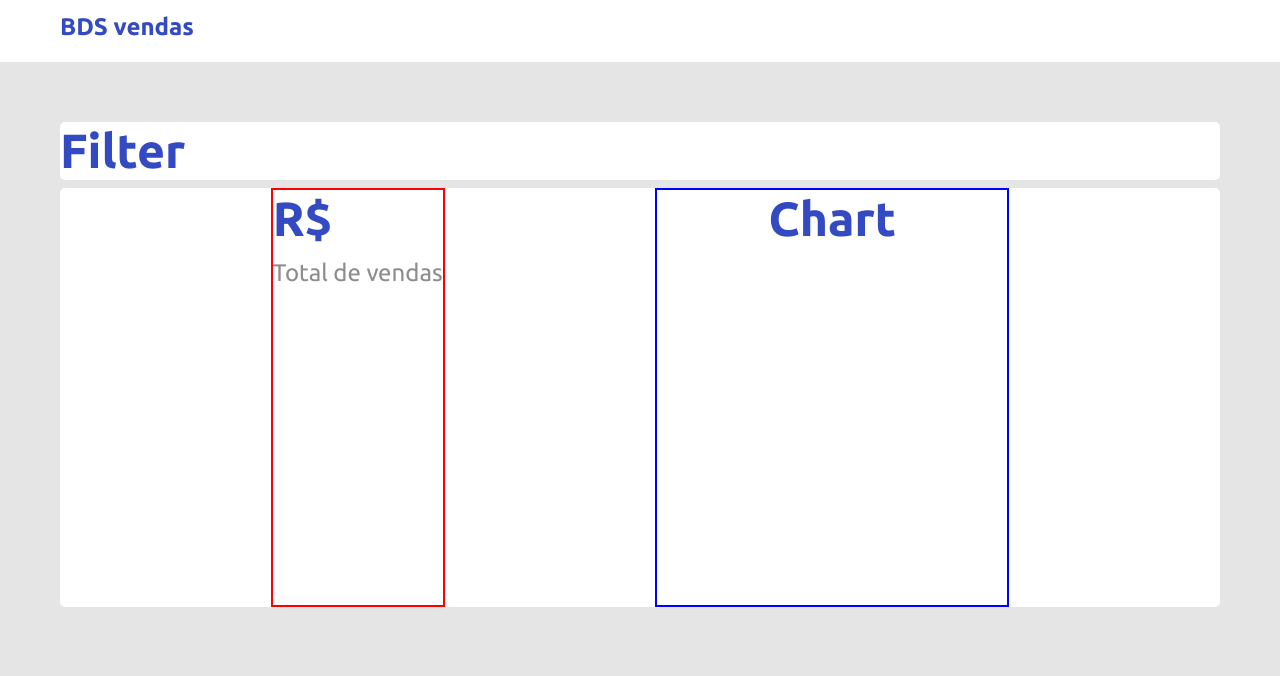
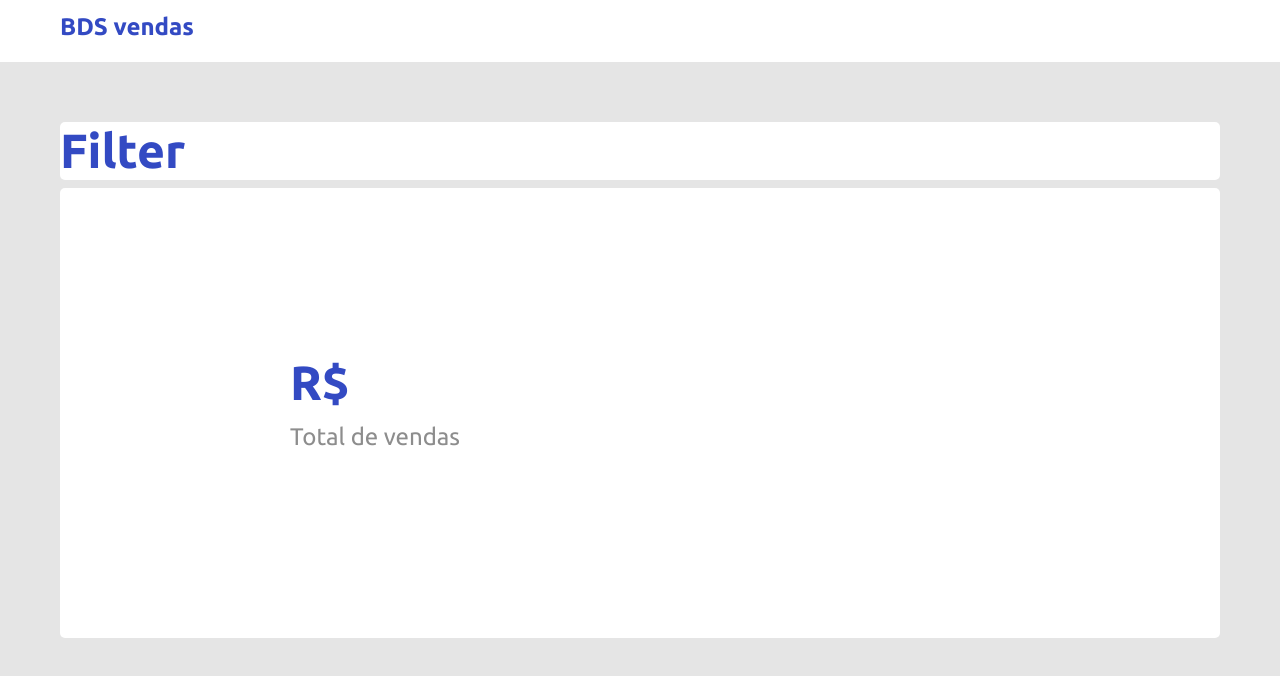
Before and after one commit to AgnyFonseca/DsSales-Project, a React (Create React App) app in the folder frontend/: page / in a window 1280 px wide. Shown: the top 676 px of the page. Built offline with nearby package versions, Linux system fonts and the light colour scheme; no server answers.

Commit message:
Home media queries

```diff
--- a/frontend/src/pages/home/Home.css
+++ b/frontend/src/pages/home/Home.css
@@ -14,14 +14,10 @@
 
 .home-card {
     display: blcok;
-}
-
-.home-content {
-    border: 2px solid red;
+    padding: 10px;
 }
 
 .home-chart {
-    border: 2px solid blue;
     display: flex;
     flex-direction: column;
     align-items: center;
@@ -30,6 +26,10 @@
  /* MD */
  @media (min-width: 768px) {
     .home-container {
+        padding: 40px;
+    }
+
+    .home-card {
         padding: 40px;
     }
 
@@ -51,5 +51,12 @@
     .home-card {
         display: flex;
         justify-content: space-evenly;
+        padding: 50px;
+    }
+
+    .home-content {
+        display: flex;
+        flex-direction: column;
+        justify-content: center;
     }
   }
--- a/frontend/src/pages/home/Home.tsx
+++ b/frontend/src/pages/home/Home.tsx
@@ -36,7 +36,6 @@ const Home = () => {
                     <p>Total de vendas</p>
                 </div>
                 <div className="home-chart">
-                    <h1>Chart</h1>
                     <DonutChart />
                 </div>
             </div>
```
